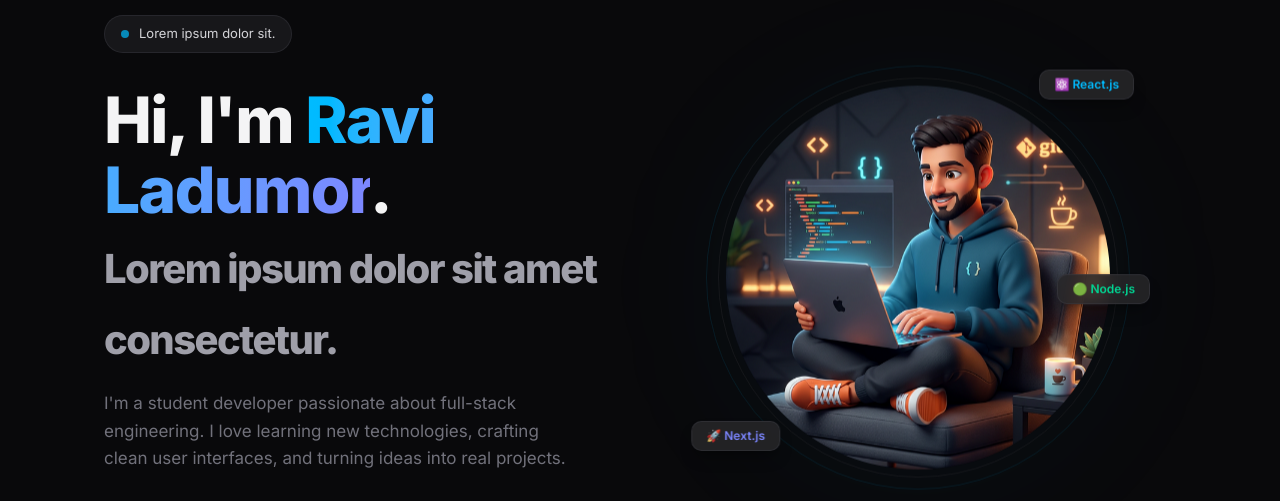
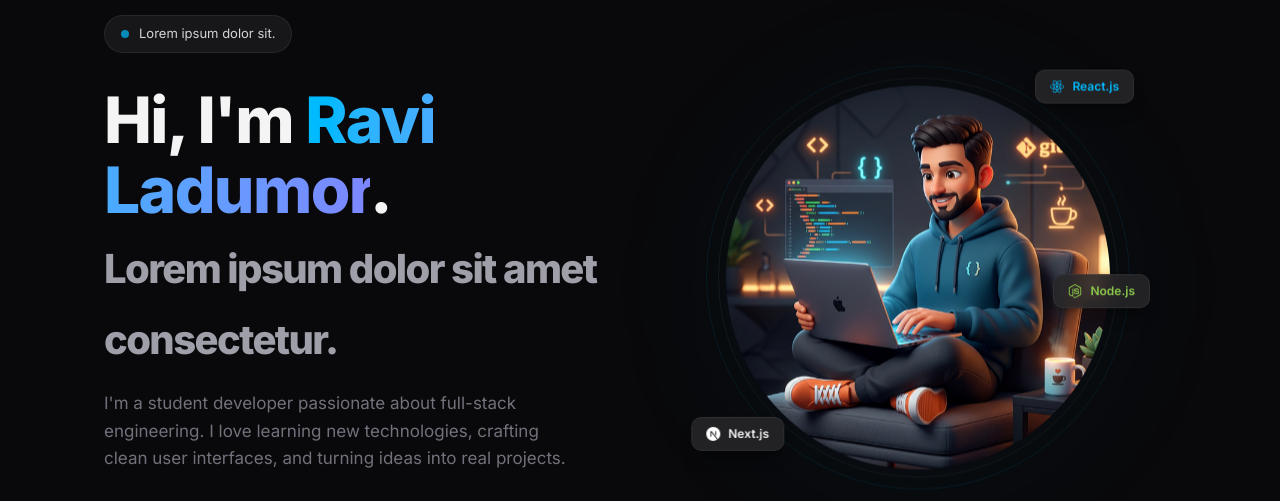
Before and after one commit to mr-ravi-ladumor/my-portfolio, a Next.js app: page / in a window 1280 px wide. Shown: the part 144-645 px from the top of the page. Built offline with nearby package versions, Linux system fonts and the light colour scheme.

Commit message:
fix: Home page animation and logos

```diff
--- a/app/page.tsx
+++ b/app/page.tsx
@@ -4,6 +4,7 @@ import About from "@/components/About";
 import { motion } from "framer-motion";
 import { Github, Linkedin, Mail, FileText } from "lucide-react";
 import Image from "next/image";
+import { SiReact, SiNextdotjs, SiNodedotjs } from "react-icons/si";
 import Skills from "@/components/Skills";
 import Projects from "@/components/Projects";
 import Contact from "@/components/Contact";
@@ -148,25 +149,25 @@ export default function Home() {
               <motion.div
                 animate={{ y: [0, -6, 0], x: [0, 3, 0] }}
                 transition={{ duration: 3, repeat: Infinity, ease: "easeInOut", delay: 0.5 }}
-                className="absolute -top-2 -right-4 px-3.5 py-1.5 rounded-[10px] bg-zinc-800/85 border border-zinc-700/50 text-xs font-semibold text-sky-400 backdrop-blur-sm shadow-lg shadow-black/30"
+                className="absolute -top-2 -right-4 px-3.5 py-2 rounded-[10px] bg-zinc-800/85 border border-zinc-700/50 text-xs font-semibold text-sky-400 backdrop-blur-sm shadow-lg shadow-black/30 flex items-center gap-2"
               >
-                ⚛️ React.js
+                <SiReact className="text-[14px]" /> React.js
               </motion.div>
 
               <motion.div
                 animate={{ y: [0, 6, 0], x: [0, -3, 0] }}
                 transition={{ duration: 4, repeat: Infinity, ease: "easeInOut", delay: 1 }}
-                className="absolute bottom-8 -left-6 px-3.5 py-1.5 rounded-[10px] bg-zinc-800/85 border border-zinc-700/50 text-xs font-semibold text-indigo-400 backdrop-blur-sm shadow-lg shadow-black/30"
+                className="absolute bottom-8 -left-6 px-3.5 py-2 rounded-[10px] bg-zinc-800/85 border border-zinc-700/50 text-xs font-semibold text-zinc-100 backdrop-blur-sm shadow-lg shadow-black/30 flex items-center gap-2"
               >
-                🚀 Next.js
+                <SiNextdotjs className="text-[14px] text-white" /> Next.js
               </motion.div>
 
               <motion.div
                 animate={{ y: [0, -5, 0] }}
                 transition={{ duration: 3.5, repeat: Infinity, ease: "easeInOut", delay: 2 }}
-                className="absolute top-1/2 -right-8 px-3.5 py-1.5 rounded-[10px] bg-zinc-800/85 border border-zinc-700/50 text-xs font-semibold text-emerald-400 backdrop-blur-sm shadow-lg shadow-black/30"
+                className="absolute top-1/2 -right-8 px-3.5 py-2 rounded-[10px] bg-zinc-800/85 border border-zinc-700/50 text-xs font-semibold text-[#8CC84B] backdrop-blur-sm shadow-lg shadow-black/30 flex items-center gap-2"
               >
-                🟢 Node.js
+                <SiNodedotjs className="text-[14px]" /> Node.js
               </motion.div>
             </motion.div>
           </motion.div>
--- a/components/About.tsx
+++ b/components/About.tsx
@@ -2,6 +2,7 @@
 
 import React from "react";
 import Image from "next/image";
+import { motion } from "framer-motion";
 
 const About = () => {
   return (
@@ -9,7 +10,13 @@ const About = () => {
       <div className="absolute top-1/2 left-0 -translate-y-1/2 w-64 h-64 bg-sky-500/5 blur-[120px] rounded-full -z-10" />
 
       <div className="max-w-7xl w-full grid grid-cols-1 lg:grid-cols-12 gap-16 items-start">
-        <div className="lg:col-span-4 space-y-6">
+        <motion.div
+          initial={{ opacity: 0, x: -30 }}
+          whileInView={{ opacity: 1, x: 0 }}
+          viewport={{ once: true, margin: "-100px" }}
+          transition={{ duration: 0.6 }}
+          className="lg:col-span-4 space-y-6"
+        >
           <div className="flex items-center gap-4">
              <span className="text-sky-400 font-mono text-[11px] tracking-[0.3em] uppercase font-semibold">01 / About</span>
              <div className="h-[1px] w-12 bg-zinc-800" />
@@ -18,12 +25,18 @@ const About = () => {
             I don't just write code. <br />
             <span className="text-zinc-600">I build digital experiences.</span>
           </h2>
-        </div>
+        </motion.div>
 
 
         <div className="lg:col-span-8 flex flex-col md:flex-row gap-12">
 
-          <div className="flex-1 space-y-8">
+          <motion.div
+            initial={{ opacity: 0, y: 30 }}
+            whileInView={{ opacity: 1, y: 0 }}
+            viewport={{ once: true, margin: "-100px" }}
+            transition={{ duration: 0.6, delay: 0.2 }}
+            className="flex-1 space-y-8"
+          >
             <p className="text-[17px] text-zinc-400 leading-relaxed font-medium max-w-lg">
               I am a 3rd-year Computer Science student based in India, with a deep passion for
               full-stack development. I enjoy learning modern frameworks and focus on
@@ -55,9 +68,15 @@ const About = () => {
                   create smarter, more intuitive user experiences.
                 </p>
             </div>
-          </div>
+          </motion.div>
 
-          <div className="w-full md:w-[280px] shrink-0">
+          <motion.div
+             initial={{ opacity: 0, scale: 0.9, y: 30 }}
+             whileInView={{ opacity: 1, scale: 1, y: 0 }}
+             viewport={{ once: true, margin: "-100px" }}
+             transition={{ duration: 0.6, delay: 0.4 }}
+             className="w-full md:w-[280px] shrink-0"
+          >
              <div className="aspect-[3/4] rounded-2xl bg-zinc-900 border border-zinc-800 relative overflow-hidden group">
 
                 <Image
@@ -75,7 +94,7 @@ const About = () => {
                 <span className="text-[10px] text-zinc-500 uppercase tracking-widest font-semibold pb-1 border-b border-zinc-800">Based in India</span>
                 <span className="text-[10px] text-zinc-500 uppercase tracking-widest font-semibold pb-1 border-b border-zinc-800">GMT +5:30</span>
              </div>
-          </div>
+          </motion.div>
 
         </div>
 
--- a/package.json
+++ b/package.json
@@ -13,7 +13,8 @@
     "lucide-react": "^0.575.0",
     "next": "16.1.6",
     "react": "19.2.3",
-    "react-dom": "19.2.3"
+    "react-dom": "19.2.3",
+    "react-icons": "^5.6.0"
   },
   "devDependencies": {
     "@tailwindcss/postcss": "^4",
```
Also changed, not shown: 1 other file (tests, documents, lock files or other folders).
